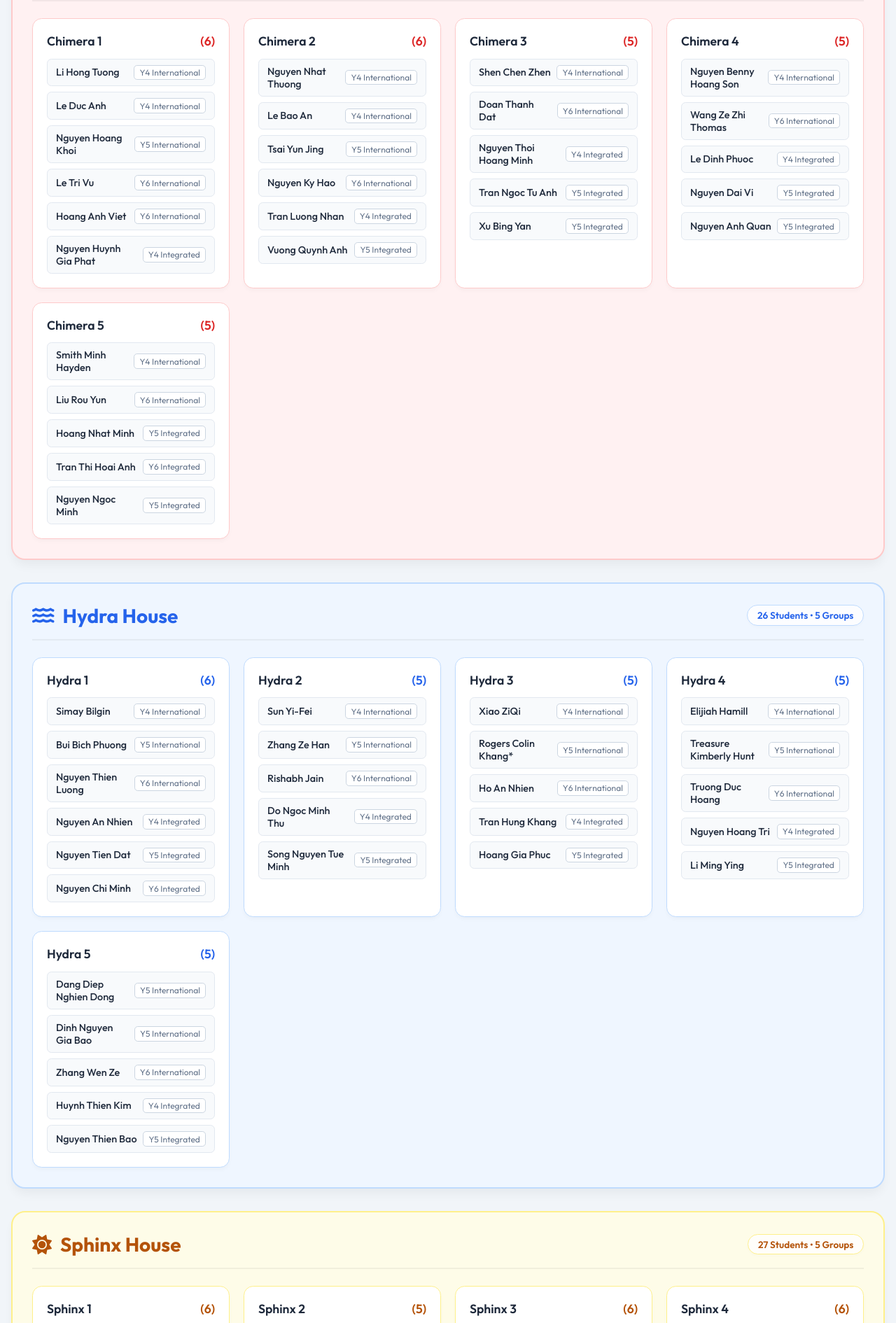
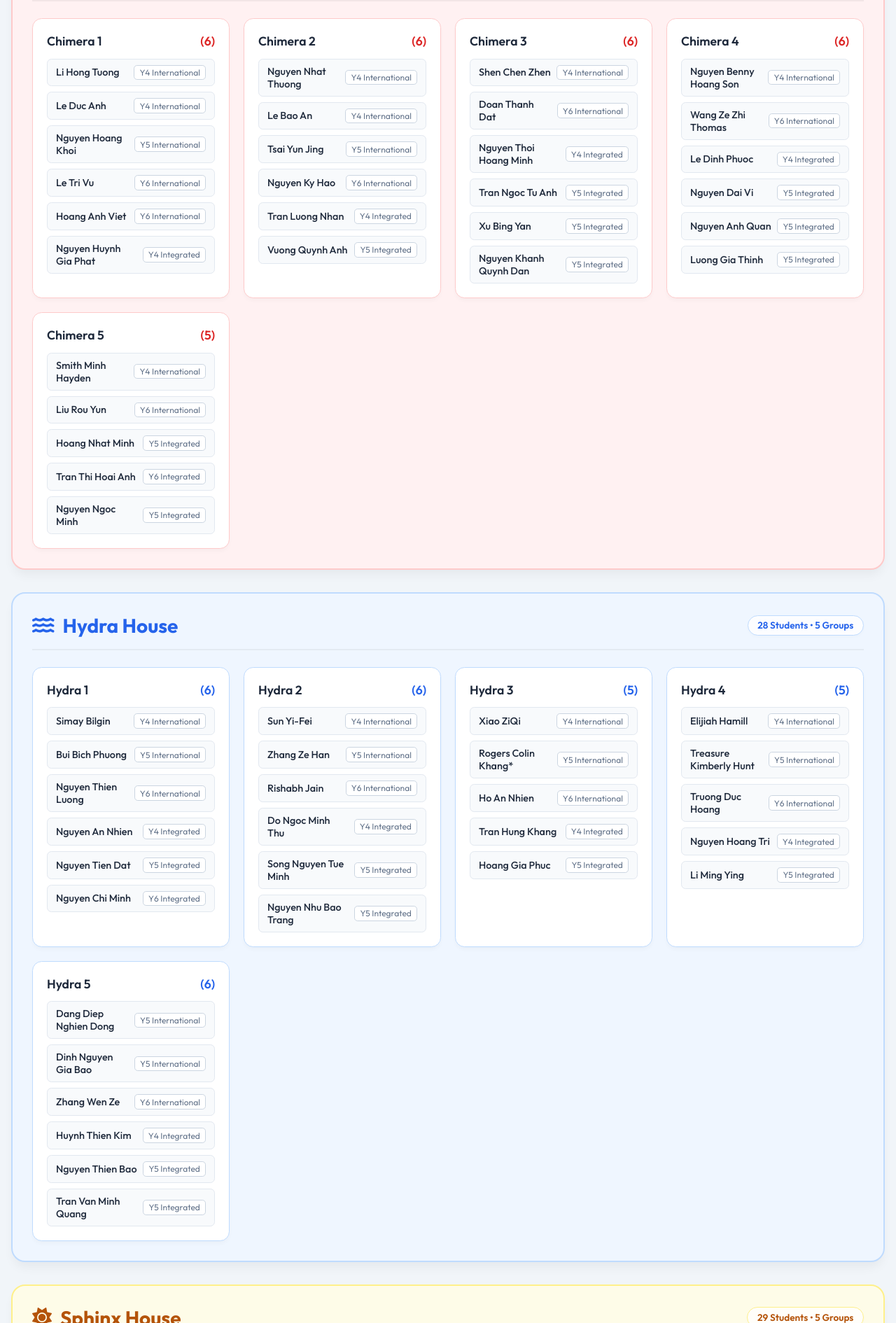
Before and after one commit to Pirinter/STEMdayGroupsPrimary, a plain HTML site: page index.html in a window 1280 px wide. Shown: the part 386-2276 px from the top of the page at 70% size. Drawn offline with Linux system fonts and the light colour scheme.

Commit message:
Update index.html

```diff
--- a/index.html
+++ b/index.html
@@ -339,7 +339,7 @@
                     <i class="fa-solid fa-fire-flame-curved"></i>
                     Chimera House
                 </div>
-                <div class="house-badge-count">27 Students • 5 Groups</div>
+                <div class="house-badge-count">29 Students • 5 Groups</div>
             </div>
             <div class="subgroups-grid">
                 <!-- Chimera 1 -->
@@ -369,24 +369,26 @@
                 </div>
                 <!-- Chimera 3 -->
                 <div class="subgroup-card" data-subgroup="Chimera3">
-                    <div class="subgroup-title">Chimera 3 <span>(5)</span></div>
+                    <div class="subgroup-title">Chimera 3 <span>(6)</span></div>
                     <ul class="student-list">
                         <li class="student-item"><span class="student-name">Shen Chen Zhen</span><span class="student-grade">Y4 International</span></li>
                         <li class="student-item"><span class="student-name">Doan Thanh Dat</span><span class="student-grade">Y6 International</span></li>
                         <li class="student-item"><span class="student-name">Nguyen Thoi Hoang Minh</span><span class="student-grade">Y4 Integrated</span></li>
                         <li class="student-item"><span class="student-name">Tran Ngoc Tu Anh</span><span class="student-grade">Y5 Integrated</span></li>
                         <li class="student-item"><span class="student-name">Xu Bing Yan</span><span class="student-grade">Y5 Integrated</span></li>
+						<li class="student-item"><span class="student-name">Nguyen Khanh Quynh Dan</span><span class="student-grade">Y5 Integrated</span></li>
                     </ul>
                 </div>
                 <!-- Chimera 4 -->
                 <div class="subgroup-card" data-subgroup="Chimera4">
-                    <div class="subgroup-title">Chimera 4 <span>(5)</span></div>
+                    <div class="subgroup-title">Chimera 4 <span>(6)</span></div>
                     <ul class="student-list">
                         <li class="student-item"><span class="student-name">Nguyen Benny Hoang Son</span><span class="student-grade">Y4 International</span></li>
                         <li class="student-item"><span class="student-name">Wang Ze Zhi Thomas</span><span class="student-grade">Y6 International</span></li>
                         <li class="student-item"><span class="student-name">Le Dinh Phuoc</span><span class="student-grade">Y4 Integrated</span></li>
                         <li class="student-item"><span class="student-name">Nguyen Dai Vi</span><span class="student-grade">Y5 Integrated</span></li>
                         <li class="student-item"><span class="student-name">Nguyen Anh Quan</span><span class="student-grade">Y5 Integrated</span></li>
+						<li class="student-item"><span class="student-name">Luong Gia Thinh</span><span class="student-grade">Y5 Integrated</span></li>
                     </ul>
                 </div>
                 <!-- Chimera 5 -->
@@ -410,7 +412,7 @@
                     <i class="fa-solid fa-water"></i>
                     Hydra House
                 </div>
-                <div class="house-badge-count">26 Students • 5 Groups</div>
+                <div class="house-badge-count">28 Students • 5 Groups</div>
             </div>
             <div class="subgroups-grid">
                 <!-- Hydra 1 -->
@@ -427,13 +429,14 @@
                 </div>
                 <!-- Hydra 2 -->
                 <div class="subgroup-card" data-subgroup="Hydra2">
-                    <div class="subgroup-title">Hydra 2 <span>(5)</span></div>
+                    <div class="subgroup-title">Hydra 2 <span>(6)</span></div>
                     <ul class="student-list">
                         <li class="student-item"><span class="student-name">Sun Yi-Fei</span><span class="student-grade">Y4 International</span></li>
                         <li class="student-item"><span class="student-name">Zhang Ze Han</span><span class="student-grade">Y5 International</span></li>
                         <li class="student-item"><span class="student-name">Rishabh Jain</span><span class="student-grade">Y6 International</span></li>
                         <li class="student-item"><span class="student-name">Do Ngoc Minh Thu</span><span class="student-grade">Y4 Integrated</span></li>
                         <li class="student-item"><span class="student-name">Song Nguyen Tue Minh</span><span class="student-grade">Y5 Integrated</span></li>
+						<li class="student-item"><span class="student-name">Nguyen Nhu Bao Trang</span><span class="student-grade">Y5 Integrated</span></li>
                     </ul>
                 </div>
                 <!-- Hydra 3 -->
@@ -460,13 +463,14 @@
                 </div>
                 <!-- Hydra 5 -->
                 <div class="subgroup-card" data-subgroup="Hydra5">
-                    <div class="subgroup-title">Hydra 5 <span>(5)</span></div>
+                    <div class="subgroup-title">Hydra 5 <span>(6)</span></div>
                     <ul class="student-list">
                         <li class="student-item"><span class="student-name">Dang Diep Nghien Dong</span><span class="student-grade">Y5 International</span></li>
                         <li class="student-item"><span class="student-name">Dinh Nguyen Gia Bao</span><span class="student-grade">Y5 International</span></li>
                         <li class="student-item"><span class="student-name">Zhang Wen Ze</span><span class="student-grade">Y6 International</span></li>
                         <li class="student-item"><span class="student-name">Huynh Thien Kim</span><span class="student-grade">Y4 Integrated</span></li>
                         <li class="student-item"><span class="student-name">Nguyen Thien Bao</span><span class="student-grade">Y5 Integrated</span></li>
+						<li class="student-item"><span class="student-name">Tran Van Minh Quang</span><span class="student-grade">Y5 Integrated</span></li>
                     </ul>
                 </div>
             </div>
@@ -479,7 +483,7 @@
                     <i class="fa-solid fa-sun"></i>
                     Sphinx House
                 </div>
-                <div class="house-badge-count">27 Students • 5 Groups</div>
+                <div class="house-badge-count">29 Students • 5 Groups</div>
             </div>
             <div class="subgroups-grid">
                 <!-- Sphinx 1 -->
@@ -496,13 +500,14 @@
                 </div>
                 <!-- Sphinx 2 -->
                 <div class="subgroup-card" data-subgroup="Sphinx2">
-                    <div class="subgroup-title">Sphinx 2 <span>(5)</span></div>
+                    <div class="subgroup-title">Sphinx 2 <span>(6)</span></div>
                     <ul class="student-list">
                         <li class="student-item"><span class="student-name">Nguyen Hao Quan</span><span class="student-grade">Y4 International</span></li>
                         <li class="student-item"><span class="student-name">Lin Xuan Ru</span><span class="student-grade">Y5 International</span></li>
                         <li class="student-item"><span class="student-name">Luong Ly Ngan Lan</span><span class="student-grade">Y6 International</span></li>
                         <li class="student-item"><span class="student-name">Le Phi Yen</span><span class="student-grade">Y4 Integrated</span></li>
                         <li class="student-item"><span class="student-name">Mai Thanh Khoi</span><span class="student-grade">Y5 Integrated</span></li>
+						<li class="student-item"><span class="student-name">Pham Ngoc Bao Anh</span><span class="student-grade">Y5 Integrated</span></li>
                     </ul>
                 </div>
                 <!-- Sphinx 3 -->
@@ -531,13 +536,14 @@
                 </div>
              <!-- Sphinx 5 -->
                 <div class="subgroup-card" data-subgroup="Sphinx5">
-                    <div class="subgroup-title">Sphinx 5 <span>(5)</span></div>
+                    <div class="subgroup-title">Sphinx 5 <span>(6)</span></div>
                     <ul class="student-list">
                         <li class="student-item"><span class="student-name">Yang Yueh Teng</span><span class="student-grade">Y4 International</span></li>
                         <li class="student-item"><span class="student-name">Ling Yi Yang</span><span class="student-grade">Y5 International</span></li>
                         <li class="student-item"><span class="student-name">Ta Duy Tommy</span><span class="student-grade">Y6 International</span></li>
                         <li class="student-item"><span class="student-name">Le Nguyen Phuc</span><span class="student-grade">Y4 Integrated</span></li>
                         <li class="student-item"><span class="student-name">Dang Tran Giang Tien</span><span class="student-grade">Y5 Integrated</span></li>
+						<li class="student-item"><span class="student-name">Ta Anh Thy</span><span class="student-grade">Y5 Integrated</span></li>
                     </ul>
                 </div>
             </div>
```
